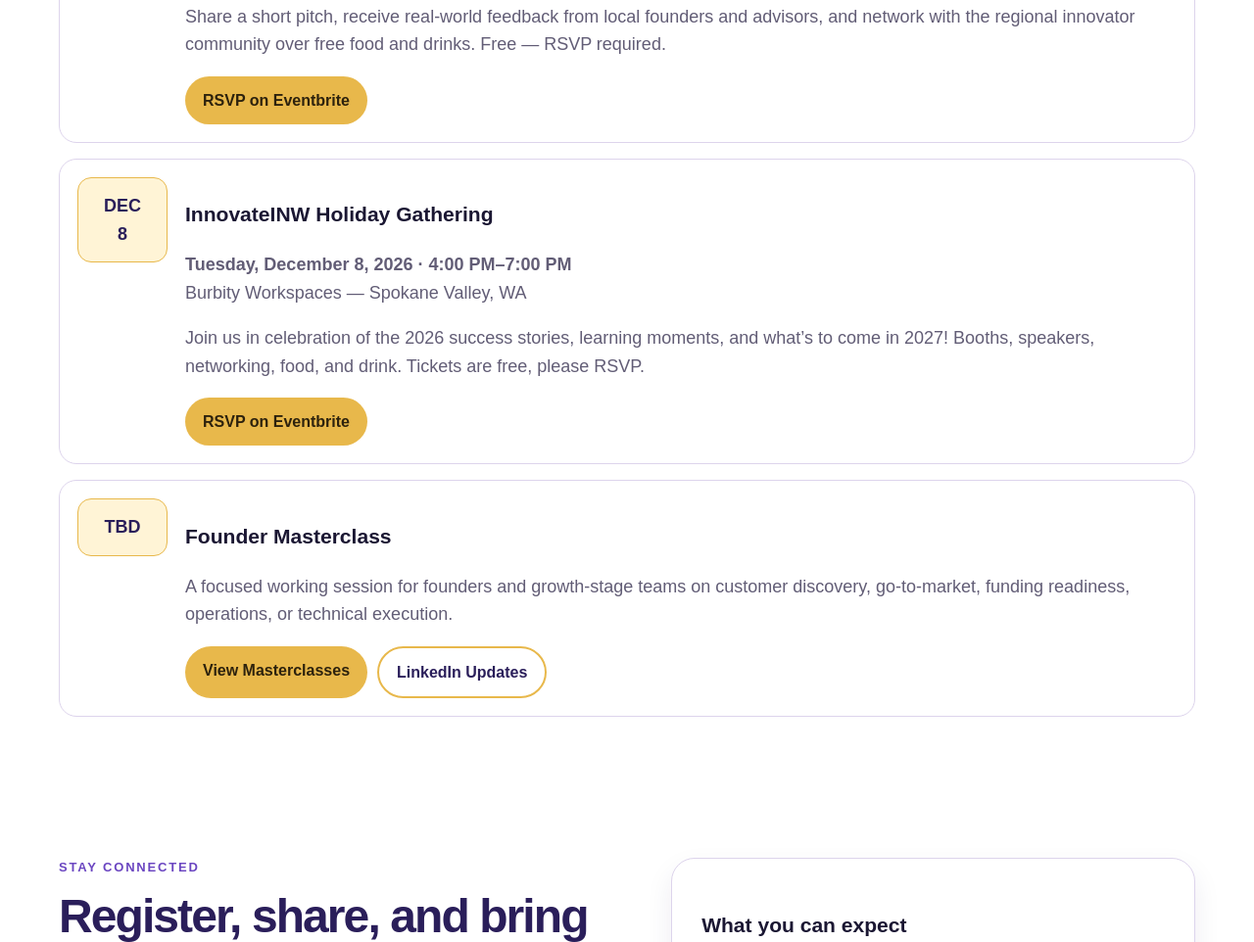
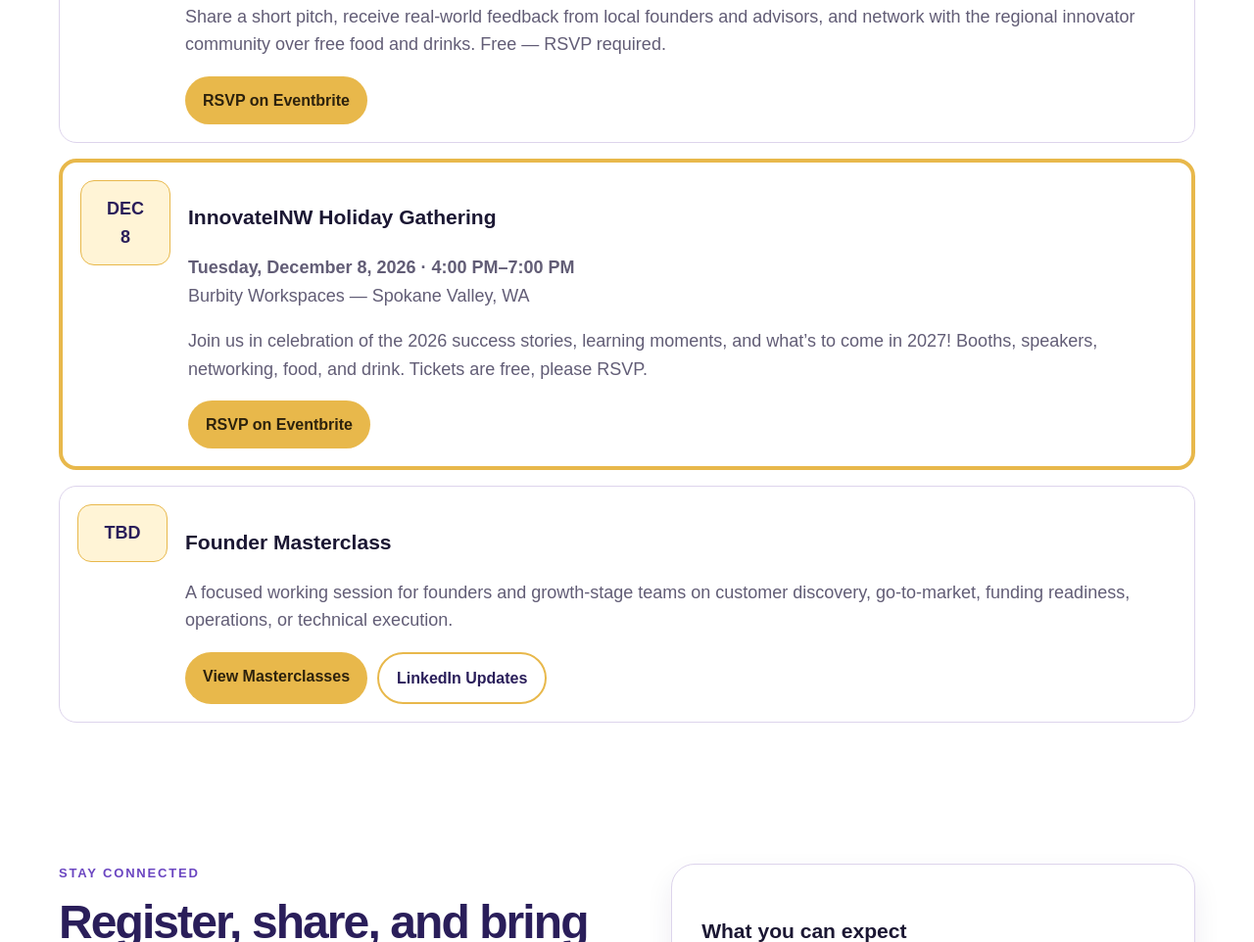
Before and after one commit to kevinpkeohane/LaunchPadINW---InnovateINW, a plain HTML site: page events.html in a window 1280 px wide. Shown: the part 954-1916 px from the top of the page at 98% size. Drawn offline with Linux system fonts and the light colour scheme.

Commit message:
Highlight Holiday Gathering event with a bold gold border
Co-Authored-By: Claude Sonnet 5.5 <noreply@anthropic.com>

```diff
--- a/events.html
+++ b/events.html
@@ -26,7 +26,7 @@
 <section id="event-list" class="section white"><div class="wrap"><h2>Upcoming events</h2>
 
 <div class="event enhanced-event"><div class="date">NOV<br>12</div><div><h3>InnovateINW Pitch Jam</h3><p class="muted"><strong>Thursday, November 12, 2026 · 4:00 PM–6:00 PM</strong><br>FUEL Coworking — Spokane, WA</p><p class="muted">Share a short pitch, receive real-world feedback from local founders and advisors, and network with the regional innovator community over free food and drinks. Free — RSVP required.</p><div class="event-links"><a class="btn" href="https://www.eventbrite.com/e/pitch-jam-casual-pitch-practice-feedback-session-fuel-edition-tickets-2003319656019?aff=oddtdtcreator" target="_blank" rel="noopener">RSVP on Eventbrite</a></div></div></div>
-<div class="event enhanced-event"><div class="date">DEC<br>8</div><div><h3>InnovateINW Holiday Gathering</h3><p class="muted"><strong>Tuesday, December 8, 2026 · 4:00 PM–7:00 PM</strong><br>Burbity Workspaces — Spokane Valley, WA</p><p class="muted">Join us in celebration of the 2026 success stories, learning moments, and what’s to come in 2027! Booths, speakers, networking, food, and drink. Tickets are free, please RSVP.</p><div class="event-links"><a class="btn" href="https://www.eventbrite.com/e/2004385330480?aff=oddtdtcreator" target="_blank" rel="noopener">RSVP on Eventbrite</a></div></div></div>
+<div class="event enhanced-event gold-highlight-event"><div class="date">DEC<br>8</div><div><h3>InnovateINW Holiday Gathering</h3><p class="muted"><strong>Tuesday, December 8, 2026 · 4:00 PM–7:00 PM</strong><br>Burbity Workspaces — Spokane Valley, WA</p><p class="muted">Join us in celebration of the 2026 success stories, learning moments, and what’s to come in 2027! Booths, speakers, networking, food, and drink. Tickets are free, please RSVP.</p><div class="event-links"><a class="btn" href="https://www.eventbrite.com/e/2004385330480?aff=oddtdtcreator" target="_blank" rel="noopener">RSVP on Eventbrite</a></div></div></div>
 <div class="event enhanced-event"><div class="date">TBD</div><div><h3>Founder Masterclass</h3><p class="muted">A focused working session for founders and growth-stage teams on customer discovery, go-to-market, funding readiness, operations, or technical execution.</p><div class="event-links"><a class="btn" href="masterclasses.html">View Masterclasses</a><a class="btn light" href="https://www.linkedin.com/company/launchpad-inland-northwest/" target="_blank" rel="noopener">LinkedIn Updates</a></div></div></div>
 </div></section>
 <section class="section alt"><div class="wrap split"><div><div class="eyebrow purple-eyebrow">Stay Connected</div><h2>Register, share, and bring the right people into the room.</h2><p class="lead">Each event can connect registration, calendar details, and social promotion so founders, mentors, partners, and sponsors know where to go next.</p></div><div class="panel"><h3>What you can expect</h3><ol><li>Clear event details and audience fit.</li><li>Registration links when signups are open.</li><li>LinkedIn updates for sharing with your network.</li><li>Add-to-calendar details for confirmed events.</li><li>Follow-up paths for sponsors, speakers, and partners.</li></ol></div></div></section>
--- a/styles.css
+++ b/styles.css
@@ -118,6 +118,7 @@ a.role-router-card:hover{
 
 /* spotlight event highlight */
 .spotlight-event{border:3px solid #6B46C1!important;box-shadow:0 14px 30px rgba(107,70,193,.24)!important}
+.gold-highlight-event{border:4px solid #E8B84B!important}
 .spotlight-badge{display:inline-block;background:#6B46C1;color:#fff;font-size:12px;font-weight:900;text-transform:uppercase;letter-spacing:.08em;padding:4px 12px;border-radius:999px;margin-bottom:10px}
 
 /* v12 partner/sponsor logo carousel */
```
